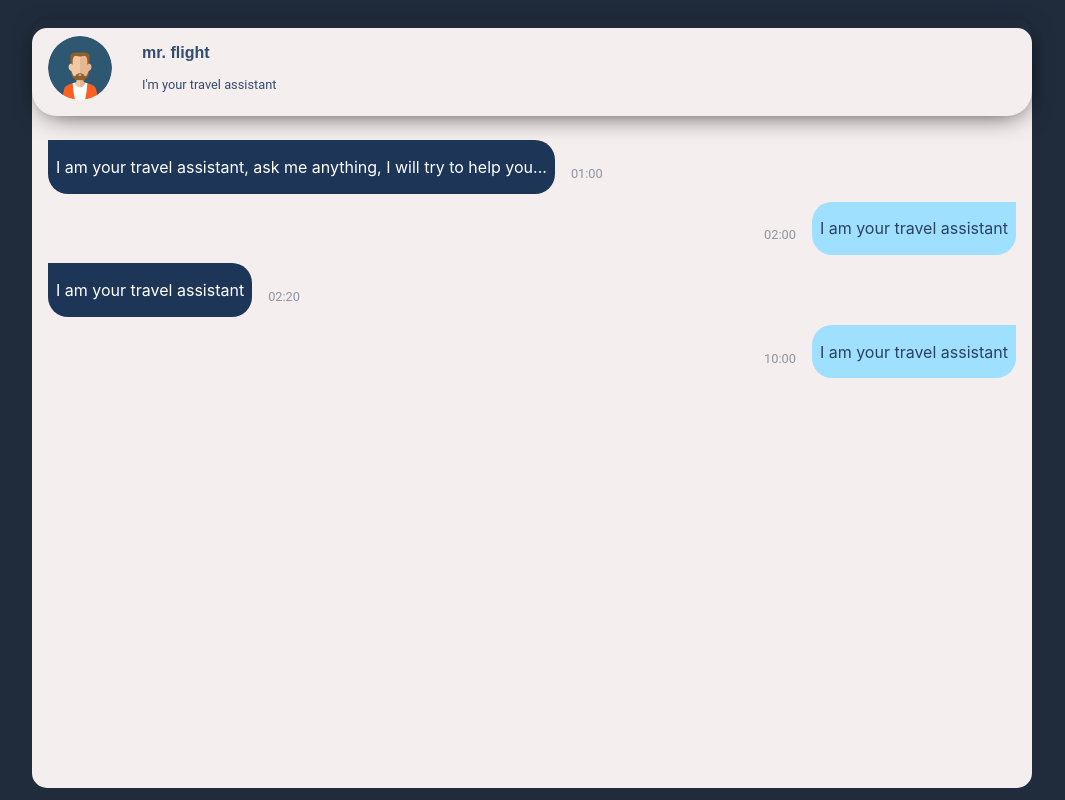
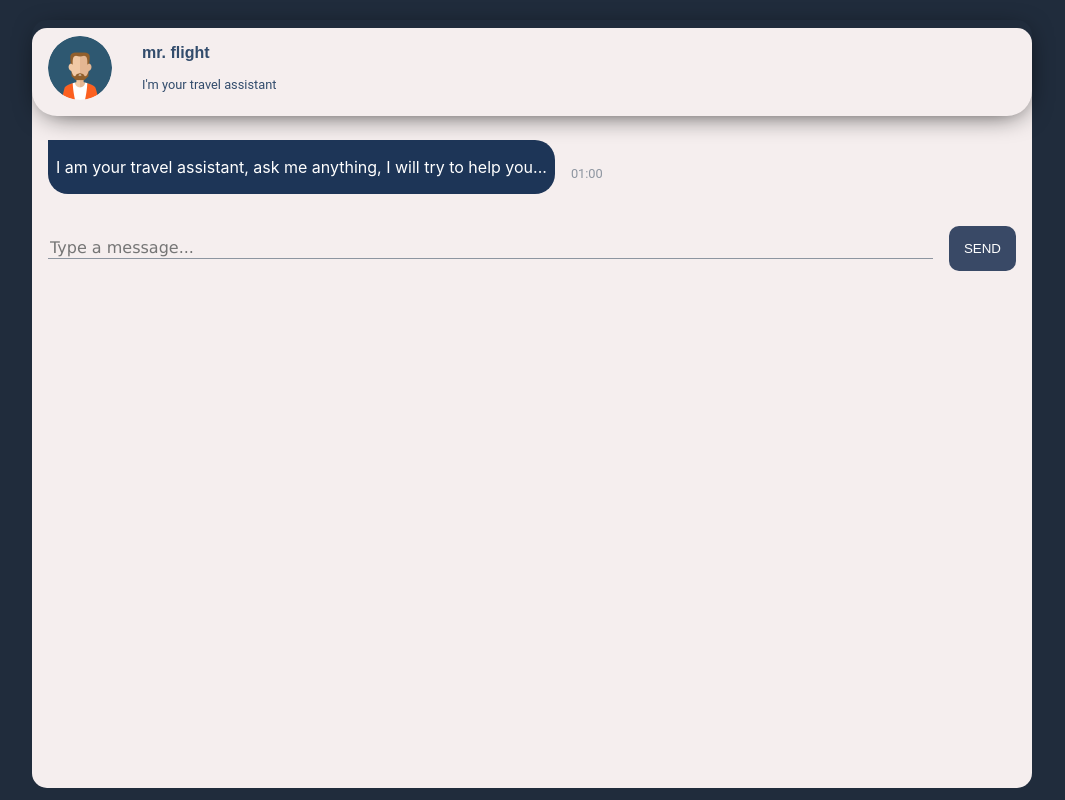
Before and after one commit to jonathassk/travelAiFront, a React (Create React App) app: page / in a window 1280 px wide. Shown: the whole page, without its empty margins (108-1173 px from the left). Built offline with nearby package versions, Linux system fonts and the light colour scheme.

Commit message:
css atualizado para animações e botao adicionado

```diff
--- a/src/App.css
+++ b/src/App.css
@@ -153,17 +153,64 @@ body {
   font-size: 0.8rem;
 }
 
+.send_message_div {
+  display: flex;
+  flex-direction: row;
+  align-items: center;
+  justify-content: center;
+  margin-top: 1vh;
+  margin-bottom: 10vh;
+  margin-top: 4vh;
+}
+
+.chat_input {
+  display: flex;
+  order: 0;
+  flex-grow: 1;
+  flex-shrink: 2;
+  background-color: #f5eeee;
+  border-bottom: 2px solid #8d95a0;
+  font-family: 'Lucida Sans', 'Lucida Sans Regular', 'Lucida Grande', 'Lucida Sans Unicode', Geneva, Verdana, sans-serif;
+  font-size: 1.0rem;
+  outline: 0;
+  border-top: 0;
+  border-left: 0;
+  border-right: 0;
+  border-bottom: 1px solid #8d95a0;
+  margin-left: 2vh;
+  margin-right: 1vh;
+}
+
+.chat_input:focus {
+  border-bottom: 2px solid #394966;
+}
+
+.chat_send_button {
+  background-color: #394966;
+  color: #ffffff;
+  border-radius: 10px;
+  padding: 15px;
+  border: 0px;
+  margin-right: 2vh;
+  margin-left: 1vh;
+  transition: 200ms;
+}
+
+.chat_send_button:hover {
+  background-color: #000000;
+}
+
+.chat_send_button:active {
+  background-color: #000000;
+}
+
 @media (prefers-reduced-motion: no-preference) {
   .App-logo {
     animation: App-logo-spin infinite 20s linear;
   }
 }
 
-@keyframes App-logo-spin {
-  from {
-    transform: rotate(0deg);
-  }
-  to {
-    transform: rotate(360deg);
-  }
+@keyframes color_button {
+  from {background-color: #687999;}
+  to {background-color: rgb(0, 0, 0);}
 }
--- a/src/App.js
+++ b/src/App.js
@@ -19,24 +19,6 @@ function App() {
         text: 'I am your travel assistant, ask me anything, I will try to help you...',
         sender: 'assistant',
         timestamp: '01:00'
-      },
-      {
-        name: 'mr. flight',
-        text: 'I am your travel assistant',
-        sender: 'user',
-        timestamp: '02:00'
-      },
-      {
-        name: 'mr. flight',
-        text: 'I am your travel assistant',
-        sender: 'assistant',
-        timestamp: '02:20'
-      },
-      {
-        name: 'mr. flight',
-        text: 'I am your travel assistant',
-        sender: 'user',
-        timestamp: '10:00'
       }
     ]);
   }, []);
@@ -64,6 +46,12 @@ function App() {
               />
             ))}
           </div>
+          <div className='send_message_div'>
+            <input type='text' className='chat_input' placeholder='Type a message...' />
+            <button className='chat_send_button'>SEND</button>
+          </div>
+
+
         </div>
       </body>
 
```
